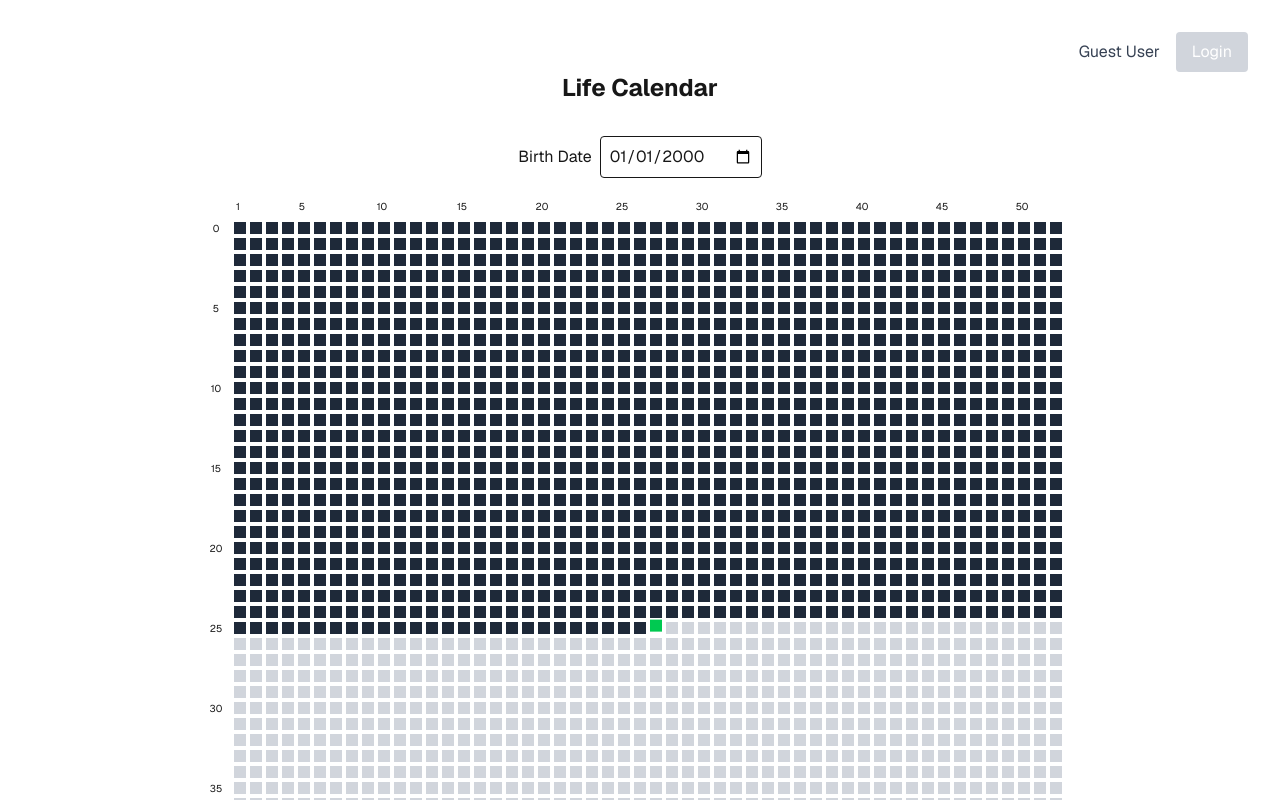
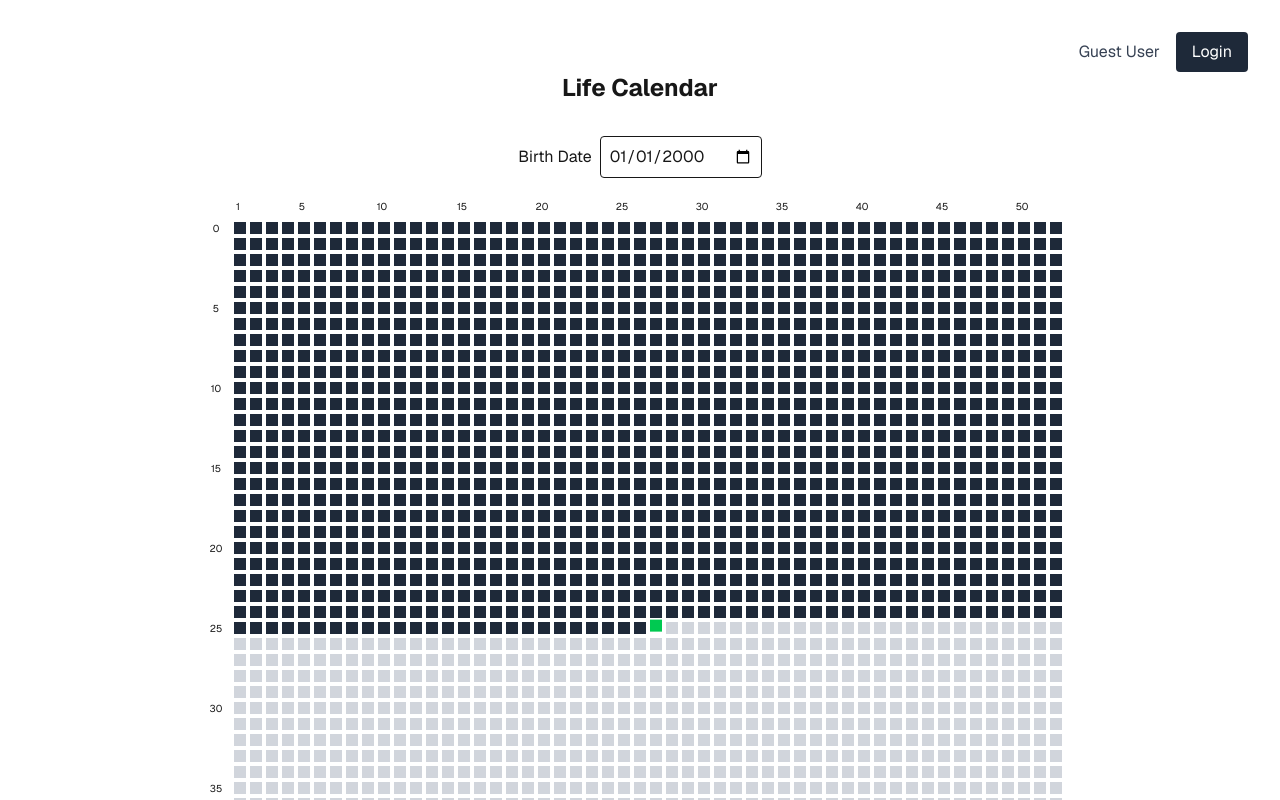
Before and after one commit to qkitzero/life-calendar-frontend, a Next.js app: page / in a window 1280 px wide. Shown: the top 800 px of the page. Built offline with nearby package versions, Linux system fonts and the light colour scheme; no server answers.

Commit message:
fix: button

```diff
--- a/src/components/LoginButton.tsx
+++ b/src/components/LoginButton.tsx
@@ -21,7 +21,7 @@ export default function LoginButton() {
     <button
       onClick={handleLogin}
       disabled={isLoading}
-      className="bg-gray-300 text-white px-4 py-2 rounded hover:bg-gray-800 disabled:opacity-50"
+      className="bg-gray-800 text-white px-4 py-2 rounded hover:bg-gray-300 disabled:opacity-50"
     >
       {isLoading ? "Logging in..." : "Login"}
     </button>
--- a/src/components/LogoutButton.tsx
+++ b/src/components/LogoutButton.tsx
@@ -21,7 +21,7 @@ export default function LogoutButton() {
     <button
       onClick={handleLogout}
       disabled={isLoading}
-      className="bg-gray-300 text-white px-4 py-2 rounded hover:bg-gray-800 disabled:opacity-50"
+      className="bg-gray-800 text-white px-4 py-2 rounded hover:bg-gray-300 disabled:opacity-50"
     >
       {isLoading ? "Logout..." : "Logout"}
     </button>
```
